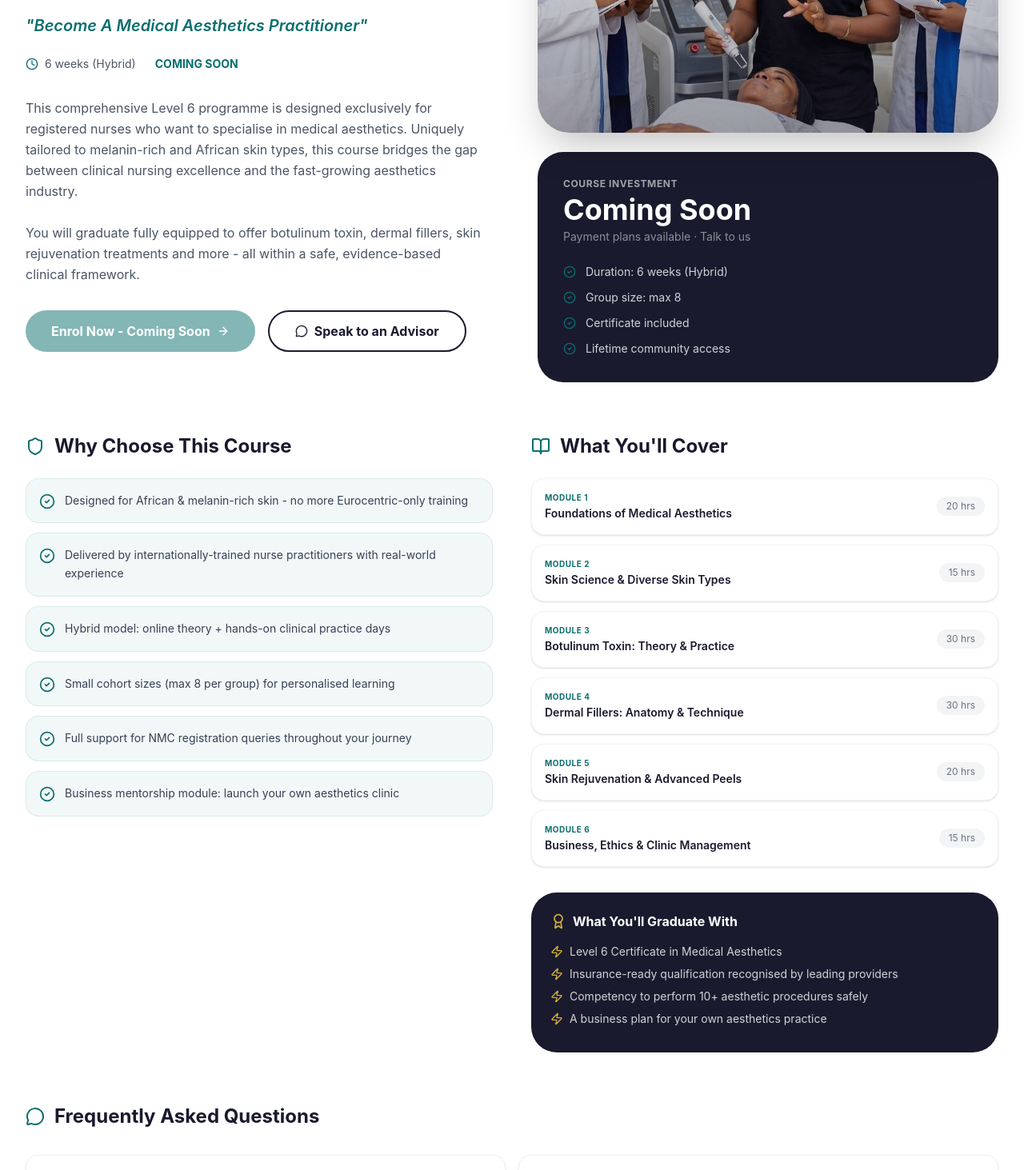
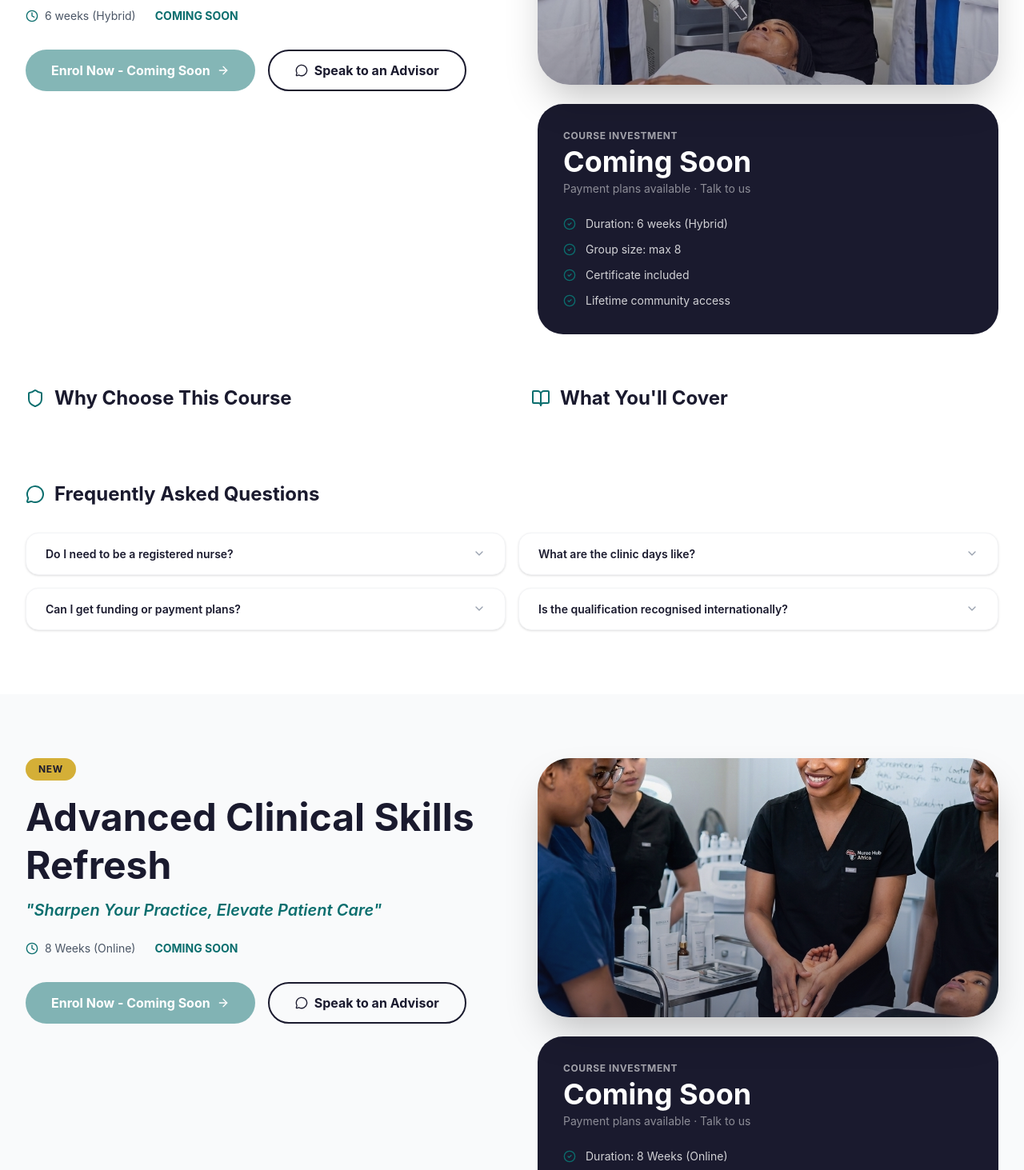
Before and after one commit to cloud9n/nurse-hub-africa, a React (Vite) app: page /courses in a window 1280 px wide. Shown: the part 1120-2583 px from the top of the page at 80% size. Built offline with nearby package versions, Linux system fonts and the light colour scheme.

Commit message:
Update: mobile ui completed

```diff
--- a/src/pages/About.tsx
+++ b/src/pages/About.tsx
@@ -10,7 +10,7 @@ const About = () => {
   const teamMembers = [
     {
       name: 'Mrs. Vivian Nwogu',
-      role: 'Founder & Lead Director',
+      role: 'Founder & CEO',
       image: '/team/founder.jpeg',
       bio: `Vivian Nwogu is a registered nurse, entrepreneur, and Pan-African healthcare advocate holding active nursing licences in the UK, New Zealand, Australia, and Nigeria. She is the Founder and Director of Nurse Hub Africa CIC — a UK-registered social enterprise working to bridge the gap between diaspora nursing expertise and African healthcare communities.
 
--- a/src/pages/Courses.tsx
+++ b/src/pages/Courses.tsx
@@ -208,7 +208,7 @@ const CourseCard: React.FC<CourseCardProps> = ({ course, index }) => {
               <span className="flex items-center gap-2 font-bold text-primary">COMING SOON</span>
             </div>
 
-            <p className="text-gray-600 leading-relaxed whitespace-pre-line mb-8">{course.overview}</p>
+            {/* <p className="text-gray-600 leading-relaxed whitespace-pre-line mb-8">{course.overview}</p> */}
 
             <div className="flex flex-wrap gap-4">
               <a
@@ -256,14 +256,14 @@ const CourseCard: React.FC<CourseCardProps> = ({ course, index }) => {
             <h3 className="text-2xl font-bold text-navy mb-6 flex items-center gap-3">
               <Shield className="w-6 h-6 text-primary" /> Why Choose This Course
             </h3>
-            <div className="space-y-3">
+            {/* <div className="space-y-3">
               {course.whyChoose.map((item) => (
                 <div key={item} className="flex items-start gap-3 p-4 bg-primary/5 rounded-2xl border border-primary/10">
                   <CheckCircle2 className="w-5 h-5 text-primary shrink-0 mt-0.5" />
                   <p className="text-gray-700 text-sm leading-relaxed">{item}</p>
                 </div>
               ))}
-            </div>
+            </div> */}
           </motion.div>
 
           {/* Curriculum */}
@@ -271,7 +271,7 @@ const CourseCard: React.FC<CourseCardProps> = ({ course, index }) => {
             <h3 className="text-2xl font-bold text-navy mb-6 flex items-center gap-3">
               <BookOpen className="w-6 h-6 text-primary" /> What You'll Cover
             </h3>
-            <div className="space-y-3">
+            {/* <div className="space-y-3">
               {course.curriculum.map((mod) => (
                 <div key={mod.module} className="flex items-center justify-between p-4 bg-white rounded-2xl border border-gray-100 shadow-sm">
                   <div>
@@ -281,10 +281,10 @@ const CourseCard: React.FC<CourseCardProps> = ({ course, index }) => {
                   <span className="text-xs text-gray-500 bg-gray-100 px-3 py-1 rounded-full whitespace-nowrap">{mod.hours}</span>
                 </div>
               ))}
-            </div>
+            </div> */}
 
             {/* Outcomes */}
-            <div className="mt-8 bg-navy rounded-[2rem] p-6">
+            {/* <div className="mt-8 bg-navy rounded-[2rem] p-6">
               <h4 className="text-white font-bold mb-4 flex items-center gap-2">
                 <Award className="w-5 h-5 text-gold" /> What You'll Graduate With
               </h4>
@@ -294,7 +294,7 @@ const CourseCard: React.FC<CourseCardProps> = ({ course, index }) => {
                   {o}
                 </div>
               ))}
-            </div>
+            </div> */}
           </motion.div>
         </div>
 
@@ -347,7 +347,7 @@ const Courses = () => {
               World-class training that sees you, your skin, your patients, and your ambitions.
               Every course is designed with the African nursing experience at its centre.
             </p>
-
+{/*
             <div className="flex flex-wrap justify-center gap-8 text-white/70 text-sm">
               {[
                 { icon: <Users className="w-5 h-5 text-primary" />, label: '100+ Nurses trained' },
@@ -356,7 +356,7 @@ const Courses = () => {
               ].map((item) => (
                 <div key={item.label} className="flex items-center gap-2">{item.icon}{item.label}</div>
               ))}
-            </div>
+            </div> */}
           </motion.div>
         </div>
 
```
